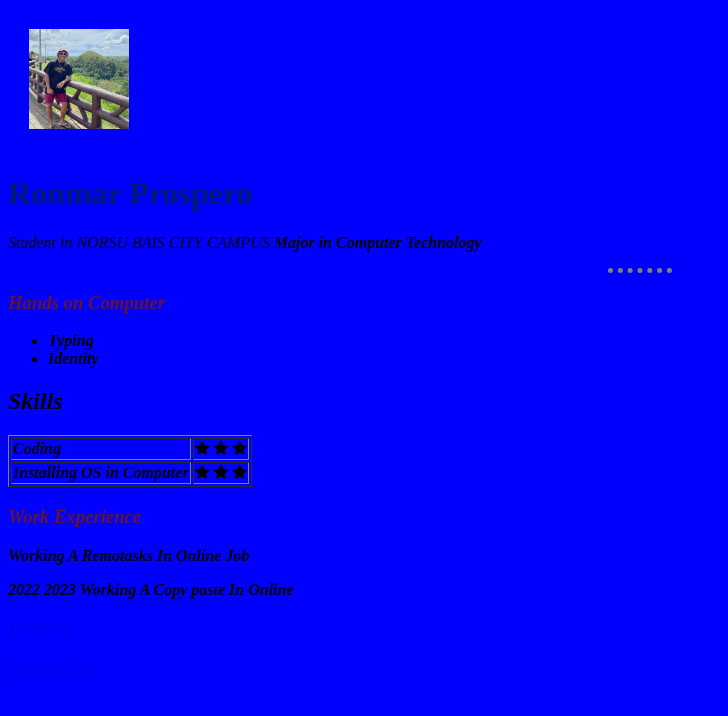
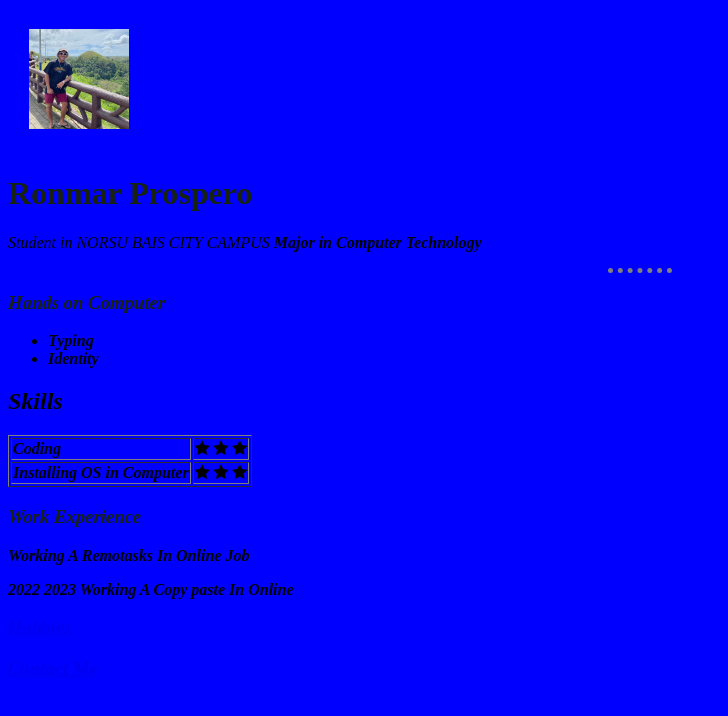
Before and after one commit to rheafrancisco/com102b11, a plain HTML site: page index.html in a window 1280 px wide. Shown: the whole page, without its empty margins (0-728 px from the left). Drawn offline with Linux system fonts and the light colour scheme.

Commit message:
Update styles.css

```diff
--- a/styles.css
+++ b/styles.css
@@ -4,11 +4,11 @@ body {
 }
 
 h1{
-    color: #001b74;
+    color: #18230F;
 
 }
 h3{
-    color: #60143a;
+    color: #18230F;
 
 }
 
```
